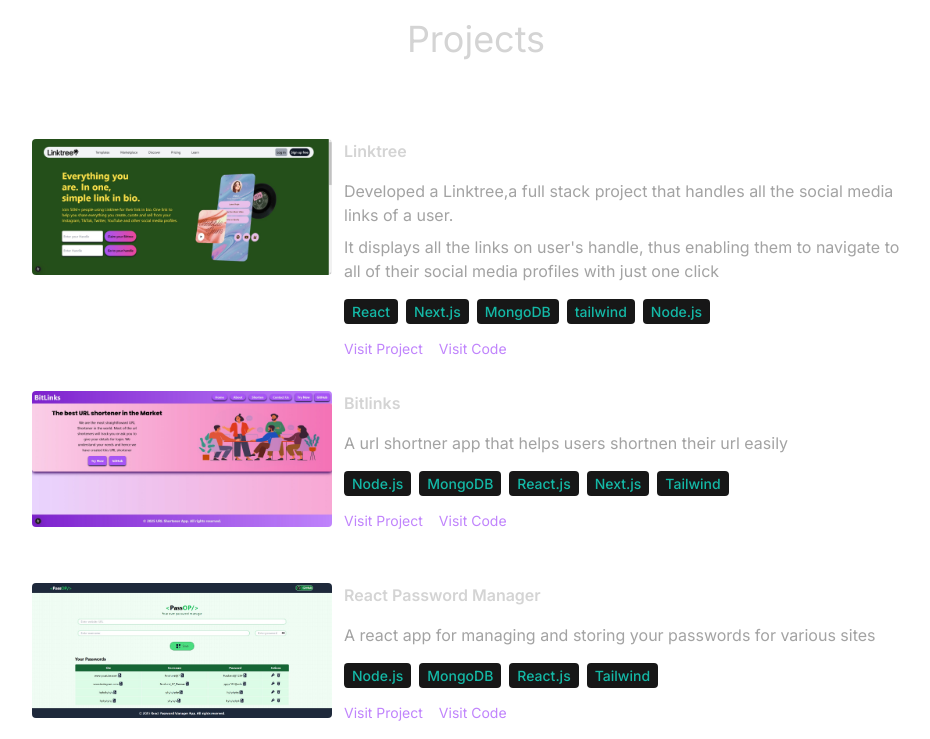
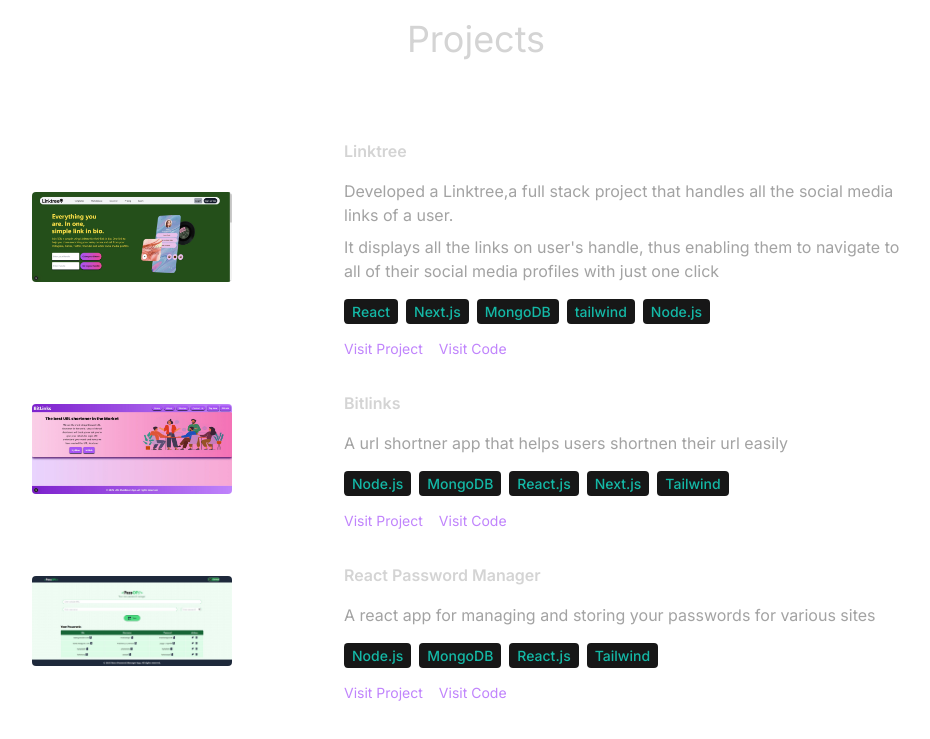
Before and after one commit to Prashant07Panwar/Portfolio, a React (Vite) app: page / in a window 1280 px wide. Shown: the part 1760-2499 px from the top of the page, without its empty margins (164-1094 px from the left). Built offline with nearby package versions, Linux system fonts and the light colour scheme.

Commit message:
Update Projects.jsx

```diff
--- a/src/components/Projects.jsx
+++ b/src/components/Projects.jsx
@@ -11,7 +11,7 @@ const Projects = () => {
       className="my-20 text-center text-4xl">Projects</motion.h2>
       <div>
         {PROJECTS.map((project, index) => (
-          <div key={index} className="mb-8 flex flex-wrap lg:justify-center">
+          <div key={index} className="mb-8 flex flex-wrap lg:justify-center items-center">
             <motion.div
             whileInView={{ opacity: 1, x: 0 }}
             initial={{ opacity: 0, x: -100 }}
@@ -19,8 +19,8 @@ const Projects = () => {
             className="w-full lg:w-1/4">
               <img
                 src={project.image}
-                width={300}
-                height={300}
+                width={200}
+                height={150}
                 alt={project.title}
                 className="mb-6 rounded"
               />
```
